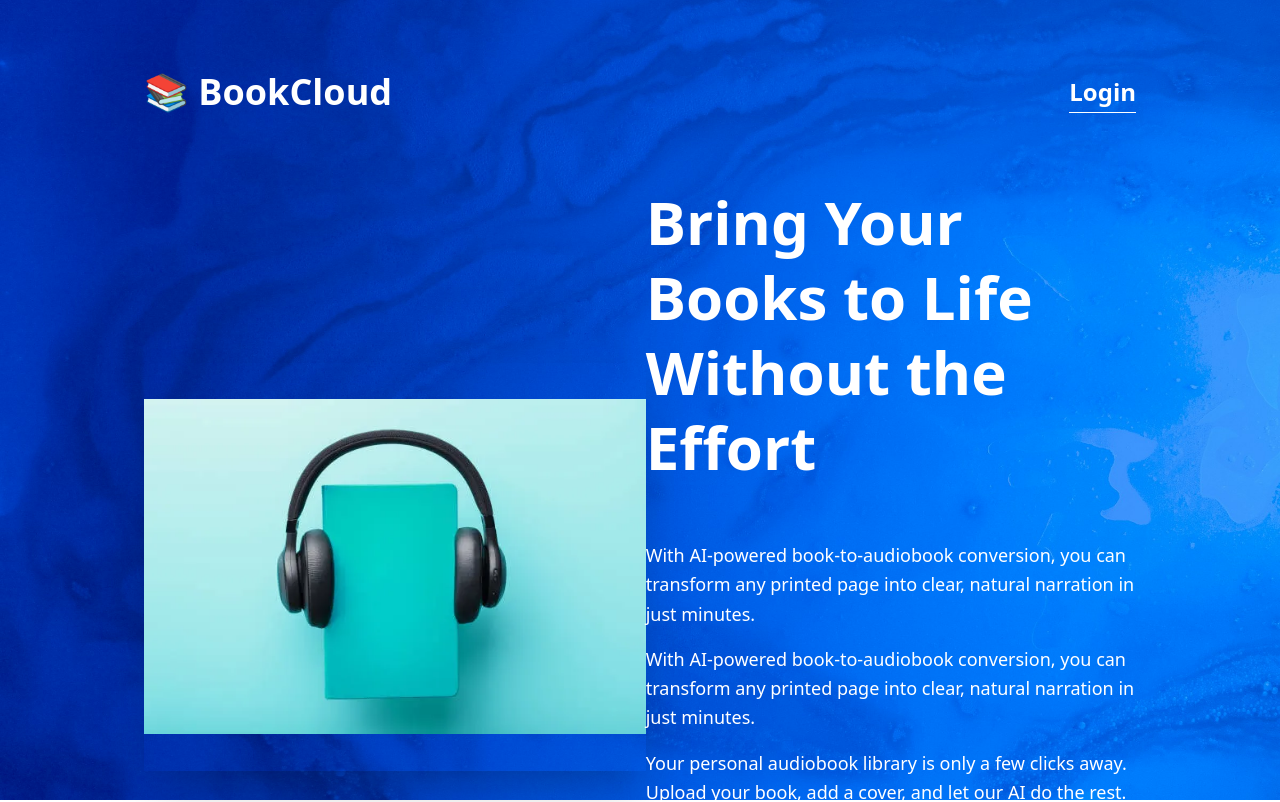
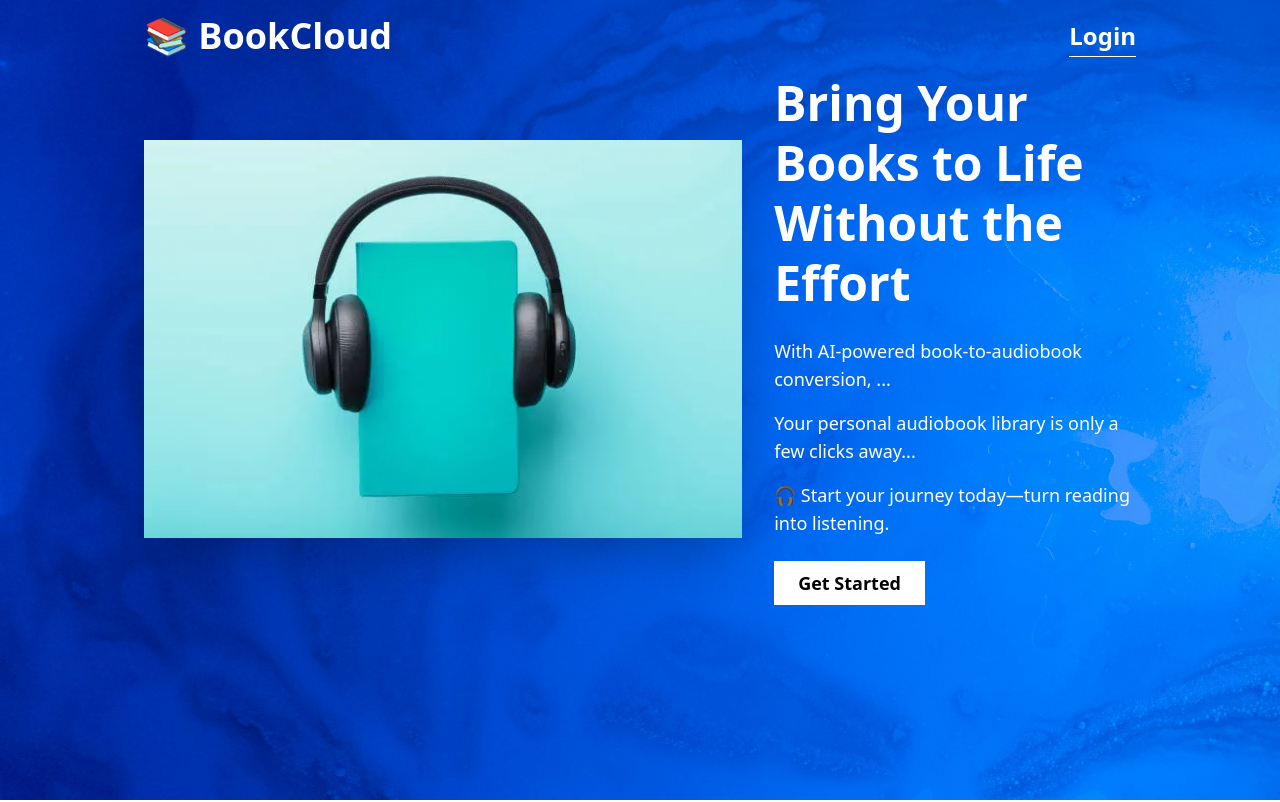
Before and after one commit to RushikeshPatil1502/BookCloud, a React (Vite) app: page / in a window 1280 px wide. Shown: the top 802 px of the page. Built offline with nearby package versions, Linux system fonts and the light colour scheme.

Commit message:
Finished Landing Page

```diff
--- a/src/components/Hero.jsx
+++ b/src/components/Hero.jsx
@@ -2,34 +2,29 @@ import React from 'react'
 
 function Hero() {
   return (
-    <div className='flex justify-around items-center px-36'>
-        <div className='w-[614px] h-[408px] shadow-2xl flex justify-center items-center'>
-             <img className='max-w-full max-h-full object-contain' src="/Images/HeadphoneBook.webp" alt="Book Cover" />
-        </div>
+    <div>
+      <div className="flex flex-col lg:flex-row justify-between items-center px-4 sm:px-8 md:px-16 lg:px-36 gap-8">
 
-        <div className='text-white flex flex-col text-left items-left justify-between gap-14 w-[600px]'>
-           <h1 className='text-6xl leading-tight font-bold'>Bring Your Books to Life Without the Effort</h1>
+  <div className="w-full max-w-[614px] shadow-2xl flex justify-center items-center">
+    <img className="w-full h-auto object-contain" src="/Images/HeadphoneBook.webp" alt="Book Cover" />
+  </div>
 
-           <div className='flex flex-col gap-4'>
-                <p className='text-lg max-w-2xl leading-relaxed'>
-                    With AI-powered book-to-audiobook conversion, you can transform any printed page into clear, natural narration in just minutes.
-                </p>
-                <p className='text-lg max-w-2xl leading-relaxed'>
-                    With AI-powered book-to-audiobook conversion, you can transform any printed page into clear, natural narration in just minutes.
-                </p>
-                <p className='text-lg max-w-2xl leading-relaxed'>
-                    Your personal audiobook library is only a few clicks away. Upload your book, add a cover, and let our AI do the rest.
-                </p>
-                <p className='text-lg max-w-2xl leading-relaxed'>
-                    🎧 Start your journey today—turn reading into listening.
-                </p>
-           </div>
+  <div className="text-white flex flex-col gap-6 w-full lg:w-[600px]">
+    <h1 className="text-2xl sm:text-3xl md:text-4xl lg:text-5xl leading-tight font-bold">
+      Bring Your Books to Life Without the Effort
+    </h1>
 
-           <button className='px-8 py-2 bg-white text-black font-semibold w-fit'>
-            Get Started
-           </button>
+    <div className="flex flex-col gap-4 text-base sm:text-lg">
+      <p>With AI-powered book-to-audiobook conversion, ...</p>
+      <p>Your personal audiobook library is only a few clicks away...</p>
+      <p>🎧 Start your journey today—turn reading into listening.</p>
+    </div>
 
-        </div>
+    <button className="px-6 py-2 bg-white text-black font-semibold w-fit text-sm sm:text-base md:text-lg">
+      Get Started
+    </button>
+  </div>
+</div>
     </div>
   )
 }
--- a/src/components/Navbar.jsx
+++ b/src/components/Navbar.jsx
@@ -1,9 +1,9 @@
 function Navbar() {
   return (
-    <nav className='flex justify-between px-36 py-18 bg-transparent text-white'>
-       <h1 className='text-4xl font-bold'>📚 BookCloud</h1>
+    <nav className='flex justify-between py-4 px-4 sm:px-8 md:px-16 lg:px-36 bg-transparent text-white'>
+       <h1 className='md:text-4xl sm:text-3xl font-bold'>📚 BookCloud</h1>
 
-       <button className='border-b w-fit font-semibold py-1 text-2xl hover:text-black'>
+       <button className='border-b w-fit font-semibold py-1 sm:text-xl md:text-2xl hover:text-black'>
             Login
        </button>
     </nav>
```
